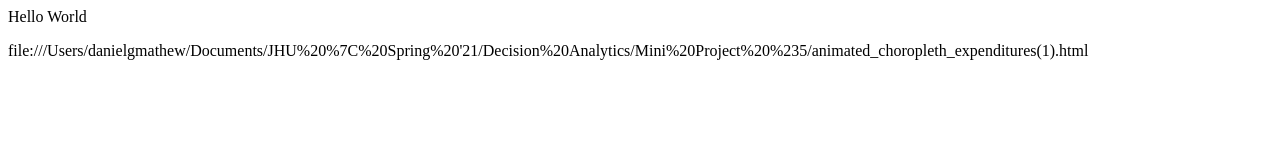
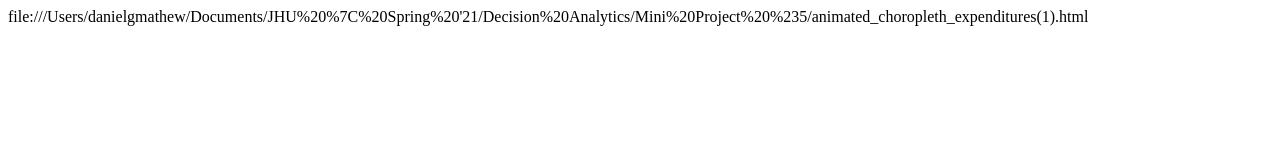
Before and after one commit to dmathe18/global_armed_conflict_care_approach, a plain HTML site: page docs/index.html in a window 1280 px wide. Drawn offline with Linux system fonts and the light colour scheme.

Commit message:
Update index.html

```diff
--- a/docs/index.html
+++ b/docs/index.html
@@ -1,2 +1 @@
-<html><body><p>Hello World</p></body></html>
 file:///Users/danielgmathew/Documents/JHU%20%7C%20Spring%20'21/Decision%20Analytics/Mini%20Project%20%235/animated_choropleth_expenditures(1).html
```
